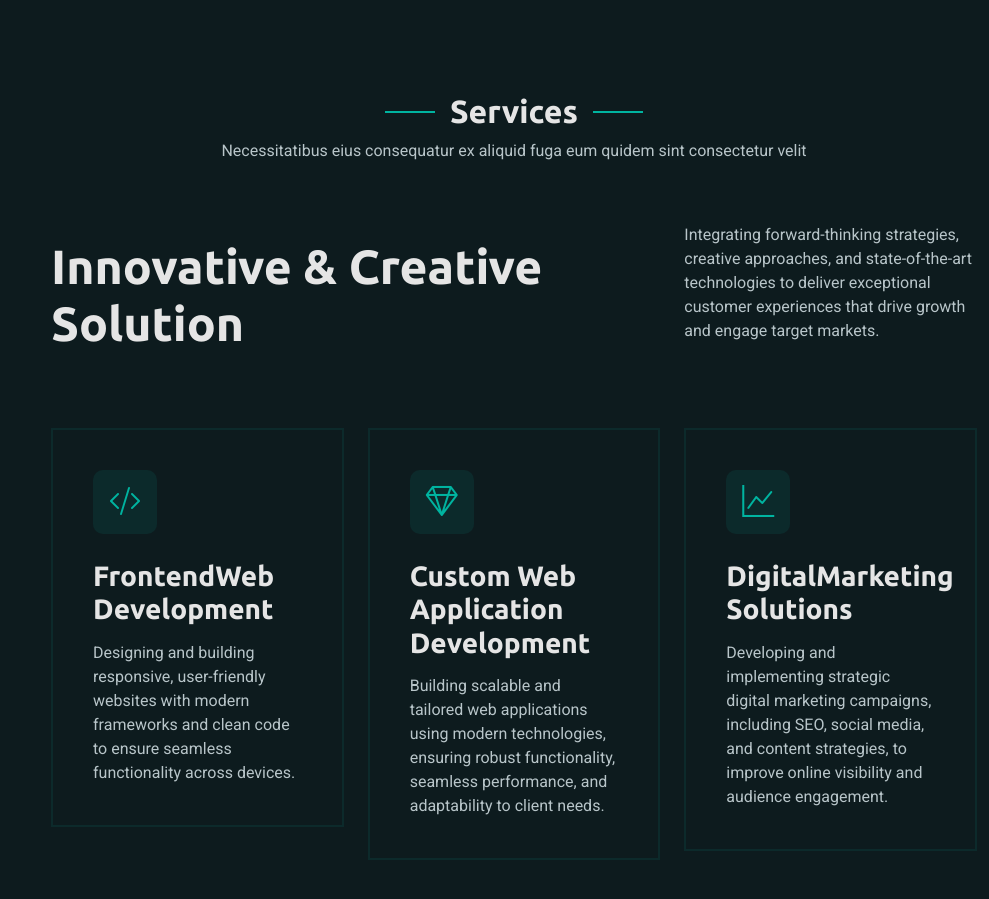
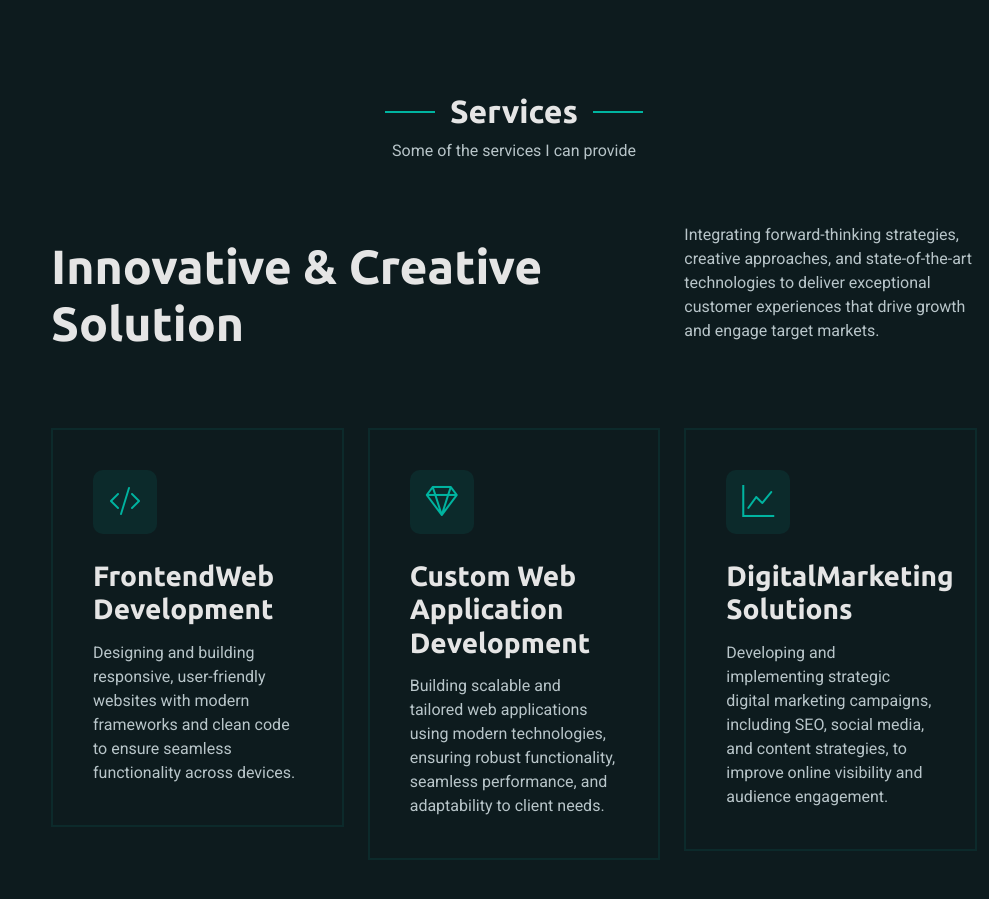
Before and after one commit to Lobaina-Ehsan/Portfolio_Lobaina-Ehsan, a plain HTML site: page index.html in a window 1280 px wide. Shown: the part 5060-5959 px from the top of the page, without its empty margins (291-1280 px from the left). Drawn offline with nearby package versions, Linux system fonts and the light colour scheme.

Commit message:
Update index.html

```diff
--- a/index.html
+++ b/index.html
@@ -572,7 +572,7 @@
       <!-- Section Title -->
       <div class="container section-title" data-aos="fade-up">
         <h2>Services</h2>
-        <p>Necessitatibus eius consequatur ex aliquid fuga eum quidem sint consectetur velit</p>
+        <p>Some of the services I can provide</p>
       </div><!-- End Section Title -->
 
       <div class="container" data-aos="fade-up" data-aos-delay="100">
```
